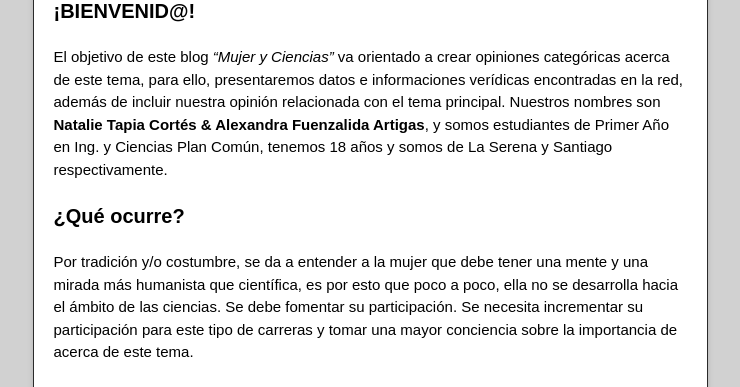
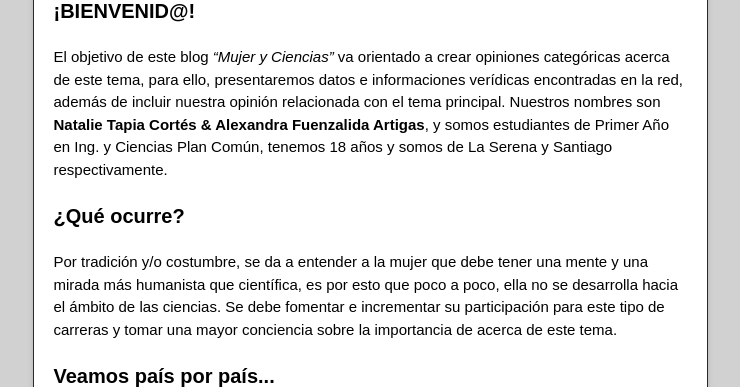
Before and after one commit to Mujeryciencias/mujeryciencias.github.io, a Jekyll site: the page index.html, which Jekyll copies as it is, in a window 1280 px wide, cut to the strip 599-986 px from the top of the page. Shown: the whole strip, without its empty margins (270-1010 px from the left). Built offline with Jekyll 4.4.1, drawn with Linux system fonts in a browser that asks for light colours; nearby versions of some CDN libraries; Markdown is read by kramdown in place of the engine named in the settings.

```diff
--- a/index.html
+++ b/index.html
@@ -45,7 +45,7 @@
 <h3>
 <a name="qu%C3%A9-ocurre" class="anchor" href="#qu%C3%A9-ocurre"><span class="octicon octicon-link"></span></a>¿Qué ocurre?</h3>
 
-<p>Por tradición y/o costumbre, se da a entender a la mujer que debe tener una mente y una mirada más humanista que científica, es por esto que poco a poco, ella no se desarrolla hacia el ámbito de las ciencias. Se debe fomentar su participación. Se necesita incrementar su participación para este tipo de carreras y tomar una mayor conciencia sobre la importancia de acerca de este tema.</p>
+<p>Por tradición y/o costumbre, se da a entender a la mujer que debe tener una mente y una mirada más humanista que científica, es por esto que poco a poco, ella no se desarrolla hacia el ámbito de las ciencias. Se debe fomentar e incrementar su participación para este tipo de carreras y tomar una mayor conciencia sobre la importancia de acerca de este tema.</p>
 
 <h3>
 <a name="veamos-pa%C3%ADs-por-pa%C3%ADs" class="anchor" href="#veamos-pa%C3%ADs-por-pa%C3%ADs"><span class="octicon octicon-link"></span></a>Veamos país por país...</h3>
```
Also changed, not shown: params.json (+1 -1 lines).
